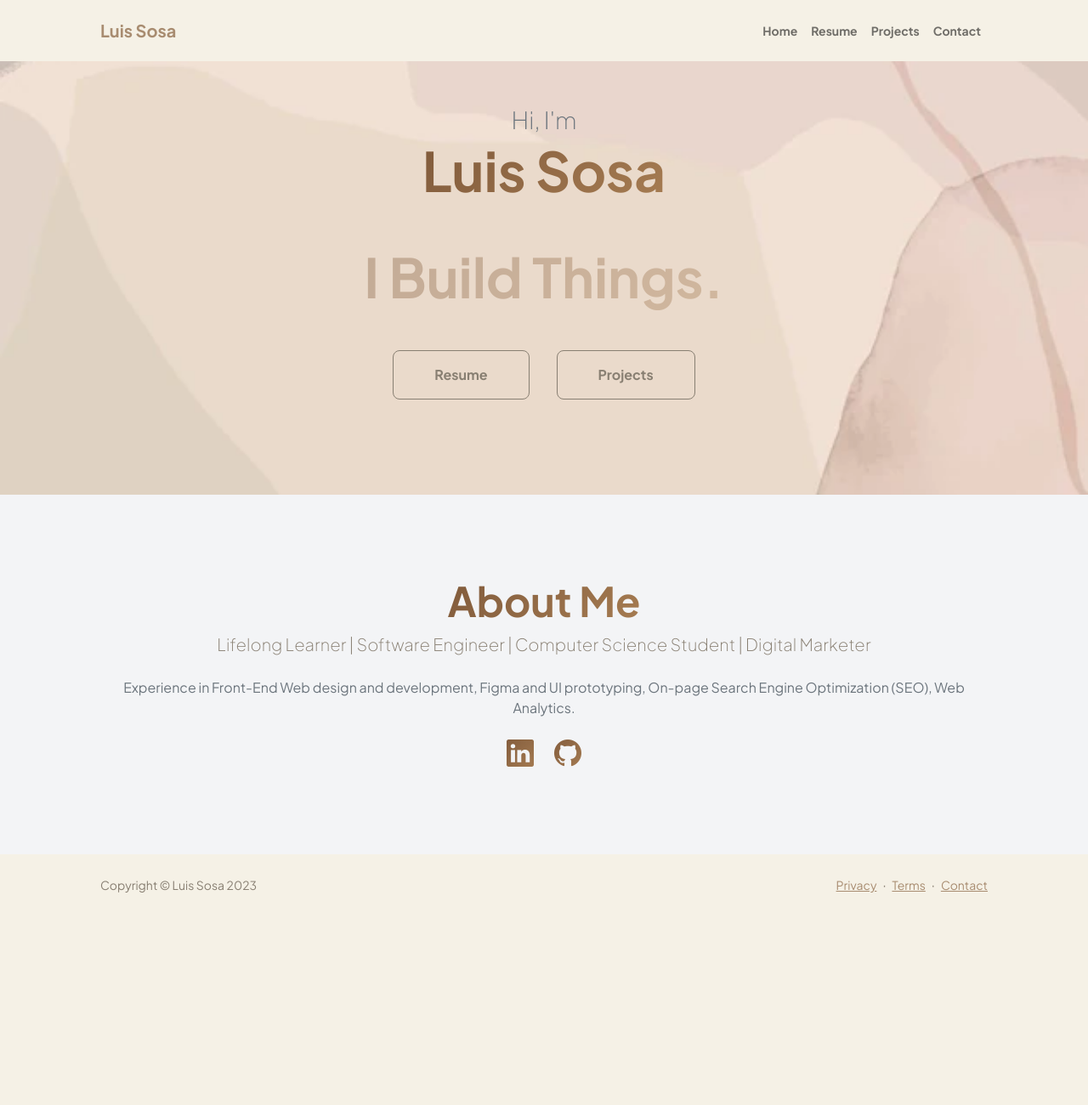
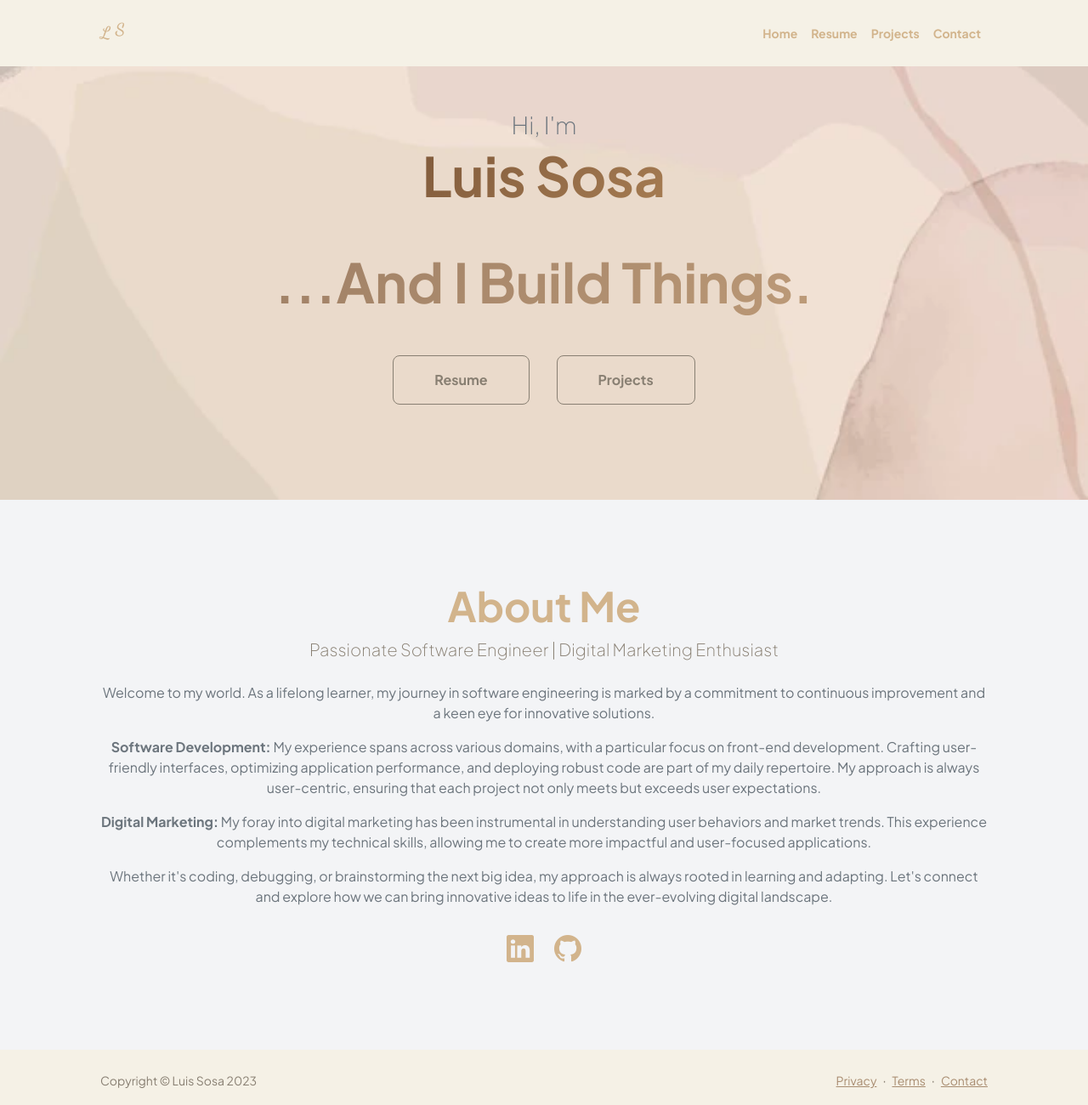
Before and after one commit to LuisJSosa/personal, a plain HTML site: page index.html in a window 1280 px wide. Shown: the whole page at 85% size. Before the commit the page ends 1077 px from the top, so only its background shows below. Drawn offline with nearby package versions, Linux system fonts and the light colour scheme.

Commit message:
working on site logo

```diff
--- a/index.html
+++ b/index.html
@@ -14,6 +14,8 @@
       <link rel="preconnect" href="https://fonts.googleapis.com" />
       <link rel="preconnect" href="https://fonts.gstatic.com" crossorigin />
       <link href="https://fonts.googleapis.com/css2?family=Plus+Jakarta+Sans:wght@100;200;300;400;500;600;700;800;900&display=swap" rel="stylesheet" />
+      <!-- Tailwind CSS for cursive font -->
+      <link href="https://fonts.googleapis.com/css2?family=Dancing+Script:wght@700&display=swap" rel="stylesheet">
       <!-- Bootstrap icons-->
       <link href="https://cdn.jsdelivr.net/npm/bootstrap-icons@1.8.1/font/bootstrap-icons.css" rel="stylesheet" />
       <!-- Tailwind CSS CDN -->
@@ -33,18 +35,26 @@
          <!-- Navigation -->
          <nav class="navbar navbar-expand-lg bg-white py-3 shadow-lg">
             <div class="container px-5">
-               <a class="navbar-brand" href="index.html"><span class="fw-bolder text-primary">Luis Sosa</span></a>
-               <button class="navbar-toggler" type="button" data-bs-toggle="collapse" data-bs-target="#navbarSupportedContent" aria-controls="navbarSupportedContent" aria-expanded="false" aria-label="Toggle navigation"><span class="navbar-toggler-icon"></span></button>
+                <!-- Stylish LS Abbreviation -->
+                <a class="navbar-brand relative font-cursive text-3xl font-bold text-sand-600 hover:text-sand-700 transition duration-300 ease-in-out" href="index.html">
+                    <span class="relative top-[-0.25rem]">L</span>
+                    <span class="relative bottom-1">S</span>
+                </a>
+                <button class="navbar-toggler" type="button" data-bs-toggle="collapse" data-bs-target="#navbarSupportedContent" aria-controls="navbarSupportedContent" aria-expanded="false" aria-label="Toggle navigation">
+                    <span class="navbar-toggler-icon"></span>
+                </button>
                 <div class="collapse navbar-collapse" id="navbarSupportedContent">
                     <ul class="navbar-nav ms-auto mb-2 mb-lg-0 small fw-bolder">
-                     <li class="nav-item"><a class="nav-link" href="index.html">Home</a></li>
-                     <li class="nav-item"><a class="nav-link" href="resume.html">Resume</a></li>
-                     <li class="nav-item"><a class="nav-link" href="projects.html">Projects</a></li>
-                     <li class="nav-item"><a class="nav-link" href="contact.html">Contact</a></li>
+                        <li class="nav-item"><a class="nav-link text-sand-600 hover:text-sand-700" href="index.html">Home</a></li>
+                        <li class="nav-item"><a class="nav-link text-sand-600 hover:text-sand-700" href="resume.html">Resume</a></li>
+                        <li class="nav-item"><a class="nav-link text-sand-600 hover:text-sand-700" href="projects.html">Projects</a></li>
+                        <li class="nav-item"><a class="nav-link text-sand-600 hover:text-sand-700" href="contact.html">Contact</a></li>
                     </ul>
                 </div>
             </div>
         </nav>
+
+
          <!-- Header-->
          <header class="py-5 bg-cover bg-center relative" style="background-image: url('assets/background_header_img.png');" data-aos="fade-down">
             <div class="container px-5 pb-5">
@@ -54,7 +64,7 @@
                      <div class="text-center text-xxl-start">
                         <div class="fs-3 fw-light text-muted">Hi, I'm</div>
                         <h1 class="display-3 fw-bolder mb-5"><span class="text-gradient d-inline">Luis Sosa</span></h1>
-                        <h2 class="display-3 fw-bolder mb-5 blink-text"><span class="text-gradient d-inline">I Build Things.</span></h2>
+                        <h2 class="display-3 fw-bolder mb-5 blink-text"><span class="text-gradient d-inline">...And I Build Things.</span></h2>
                         <div class="d-grid gap-3 d-sm-flex justify-content-sm-center justify-content-xxl-start mb-3">
                            <a class="btn btn-outline-dark btn-lg px-5 py-3 me-sm-3 fs-6 fw-bolder" href="resume.html">Resume</a>
                            <a class="btn btn-outline-dark btn-lg px-5 py-3 fs-6 fw-bolder" href="projects.html">Projects</a>
@@ -71,20 +81,27 @@
       <div class="row gx-5 justify-content-center">
          <div class="col-xxl-8">
             <div class="text-center my-5" data-aos="fade-left">
-                        <h2 class="display-5 fw-bolder"><span class="text-gradient d-inline">About Me</span></h2>
-                        <p class="lead fw-light mb-4">Lifelong Learner | Software Engineer | Computer Science Student | Digital Marketer</p>
-                        <p class="text-muted">Experience in Front-End Web design and development, Figma and UI prototyping,
-                           On-page Search Engine Optimization (SEO), Web Analytics.
-                        </p>
-                        <div class="d-flex justify-content-center fs-2 gap-4">
-                           <a class="text-gradient" href="#!"><i class="bi bi-linkedin"></i></a>
-                           <a class="text-gradient" href="#!"><i class="bi bi-github"></i></a>
+               <h2 class="display-5 fw-bolder"><span class="text-sand-600">About Me</span></h2>
+               <p class="lead fw-light mb-4 text-sand-700">Passionate Software Engineer | Digital Marketing Enthusiast</p>
+               <p class="text-muted mb-3">Welcome to my world. As a lifelong learner, my journey in software engineering is marked by a commitment to continuous improvement and a keen eye for innovative solutions.</p>
+
+               <p class="text-muted mb-3"><strong>Software Development:</strong> My experience spans across various domains, with a particular focus on front-end development. Crafting user-friendly interfaces, optimizing application performance, and deploying robust code are part of my daily repertoire. My approach is always user-centric, ensuring that each project not only meets but exceeds user expectations.</p>
+
+               <p class="text-muted mb-3"><strong>Digital Marketing:</strong> My foray into digital marketing has been instrumental in understanding user behaviors and market trends. This experience complements my technical skills, allowing me to create more impactful and user-focused applications.</p>
+
+               <p class="text-muted mb-3">Whether it's coding, debugging, or brainstorming the next big idea, my approach is always rooted in learning and adapting. Let's connect and explore how we can bring innovative ideas to life in the ever-evolving digital landscape.</p>
+
+               <div class="d-flex justify-content-center fs-2 gap-4 mt-4">
+                  <a class="text-sand-600 hover:text-sand-700 transition duration-300 ease-in-out" href="#!"><i class="bi bi-linkedin"></i></a>
+                  <a class="text-sand-600 hover:text-sand-700 transition duration-300 ease-in-out" href="#!"><i class="bi bi-github"></i></a>
                </div>
             </div>
          </div>
       </div>
    </div>
 </section>
+
+
       </main>
       <!-- Footer-->
       <footer class="bg-white py-4 mt-auto">
```
Also changed, not shown: css/styles.css. Lines whose indentation alone changed are shown as unchanged.
